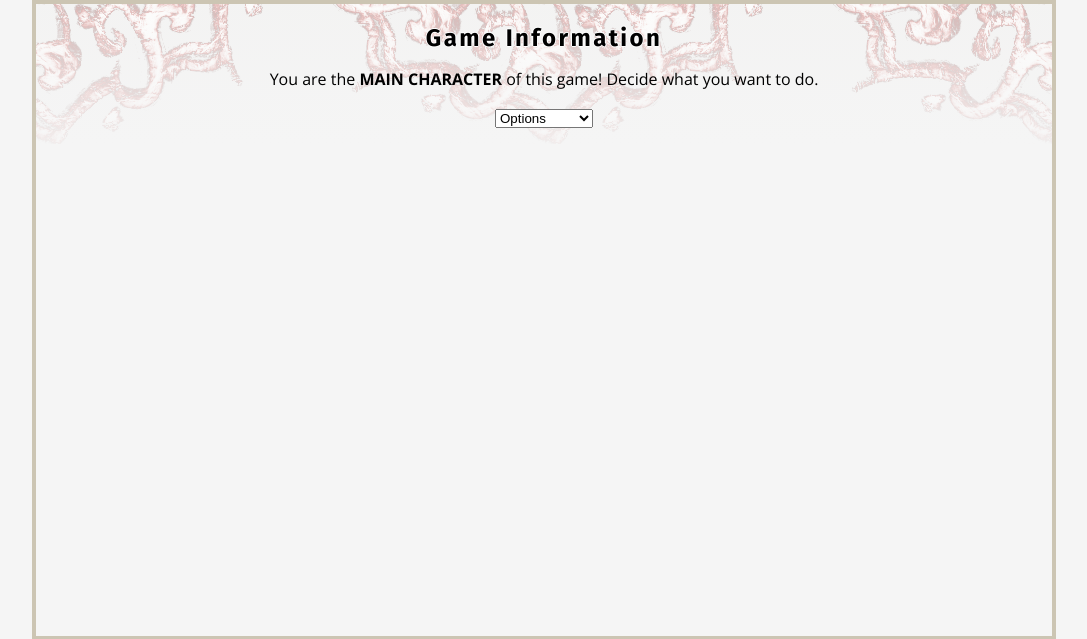
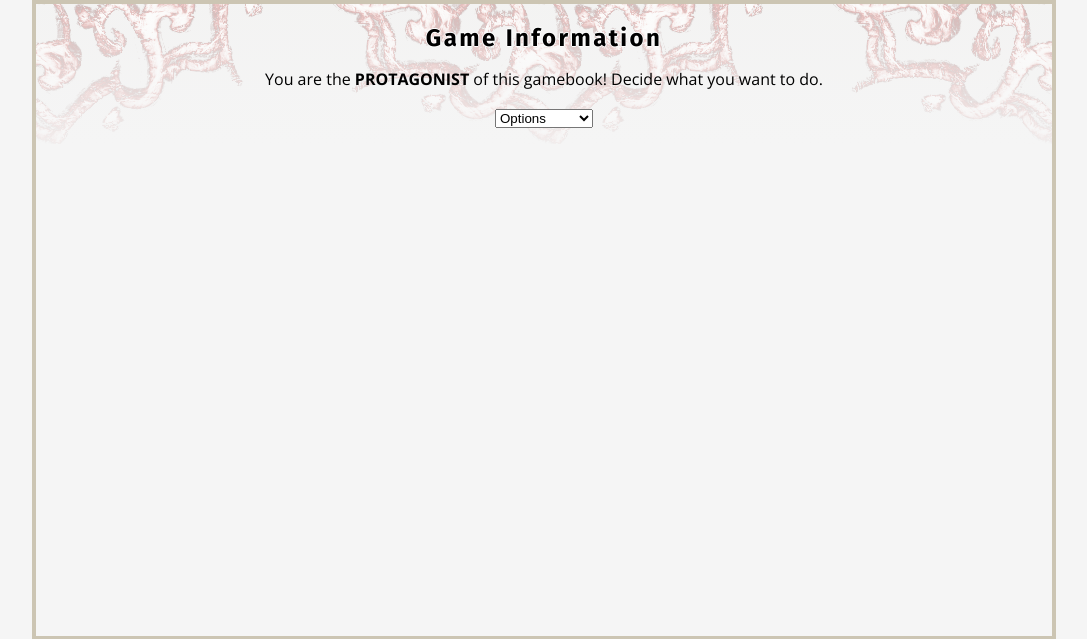
Before and after one commit to nuagesdencre/CI_PracticalPython, a Flask app: page /game in a window 1280 px wide. Shown: the part 82-721 px from the top of the page, without its empty margins (96-1183 px from the left). Run offline with Flask 2, Linux system fonts and the light colour scheme; the visitor is signed in with stand-in values (Sample User, id 1).

Commit message:
heroku deployment contd

```diff
--- a/templates/game.html
+++ b/templates/game.html
@@ -3,7 +3,7 @@
 
 <div class="wrap center lace">
     <h2>Game Information</h2>
-    <p>You are the <strong>MAIN CHARACTER</strong> of this game! Decide what you want to do.</p>
+    <p>You are the <strong>PROTAGONIST</strong> of this gamebook! Decide what you want to do.</p>
     <p>
             <select name="options"
                     onchange="this.options[this.selectedIndex].value && (window.location = this.options[this.selectedIndex].value);">
```
